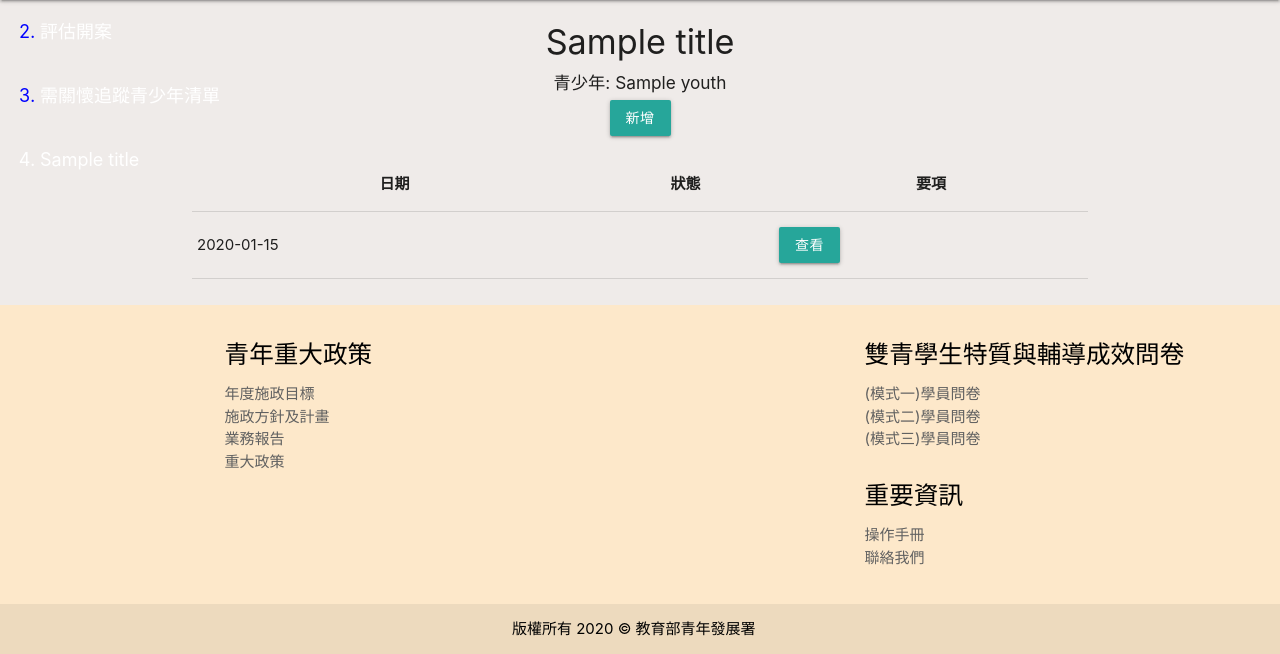
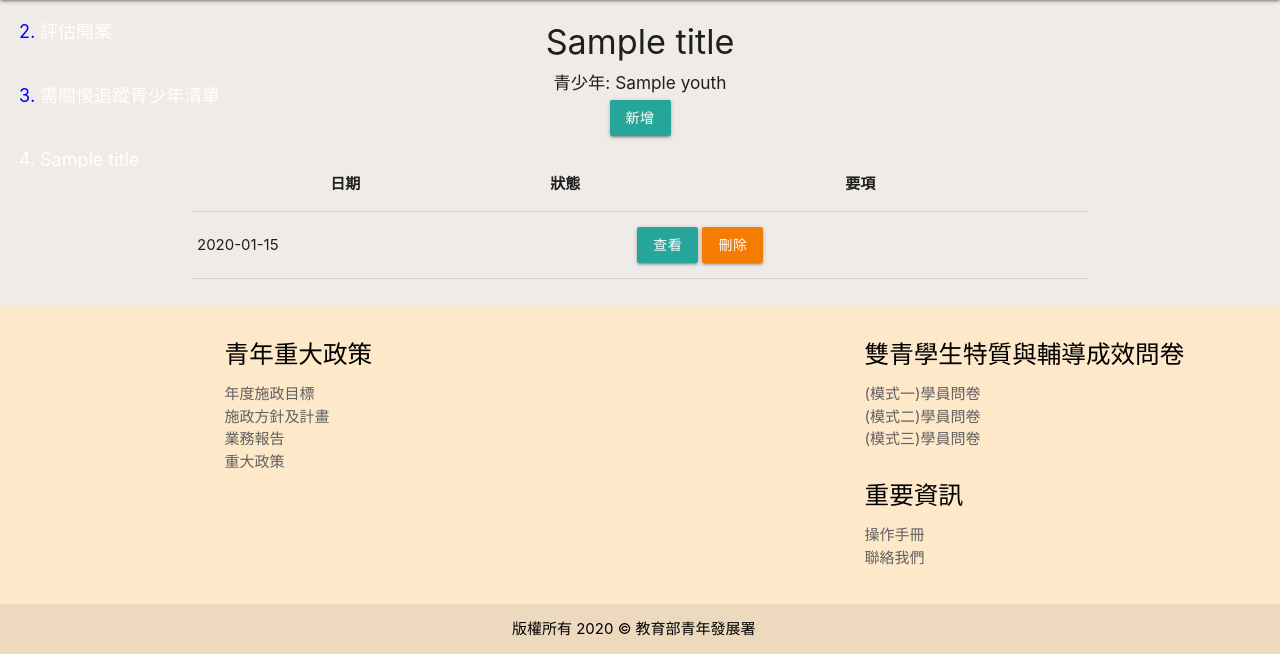
Before and after one commit to cindylu165/yda_bootstrap, a PHP site: the page made by application/views/youth/end_youth_table.php in a window 1280 px wide. Shown: the part 146-800 px from the top of the page. Run offline with PHP 8.4, Linux system fonts and the light colour scheme; the template is opened without the code that fills it: most values are stand-ins (such as "Sample title", 1, 10 or a date in 2020); data that the repository does not hold is empty; some libraries are stand-ins or nearby versions.

Commit message:
Update end_youth_table.php

```diff
--- a/application/views/youth/end_youth_table.php
+++ b/application/views/youth/end_youth_table.php
@@ -57,6 +57,7 @@
                 }?></td>
                 <td>
                   <a class="btn btn-info" href="<?php echo site_url('youth/end_youth/'.$youth.'/'.$i['no']);?>">查看</a>
+									<a class="btn waves-effect orange darken-2" href="<?php echo site_url('youth/delete_end_youth_table?no=' . $i['no']); ?>">刪除</a>
                 </td>
               </tr>
             <?php }} ?>
```
